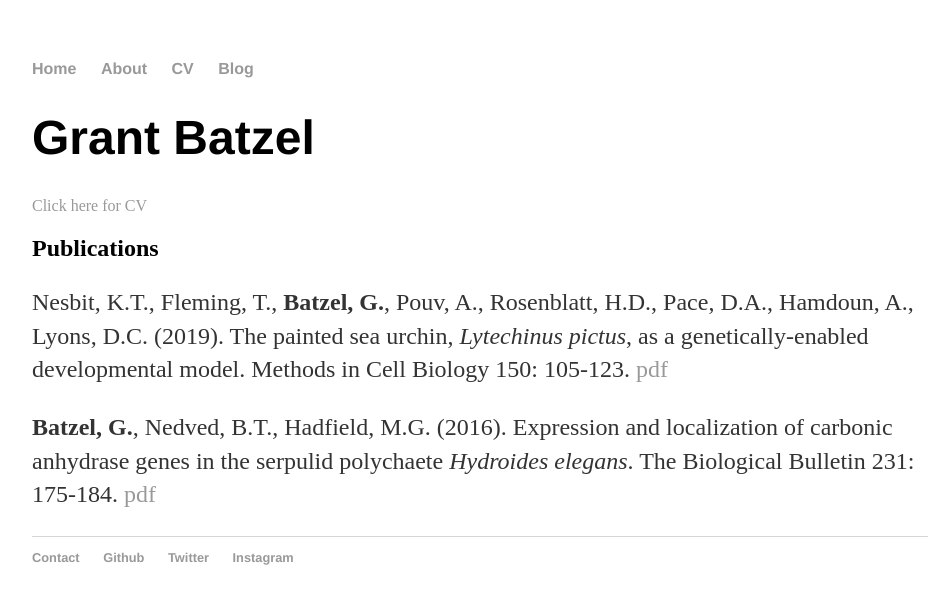
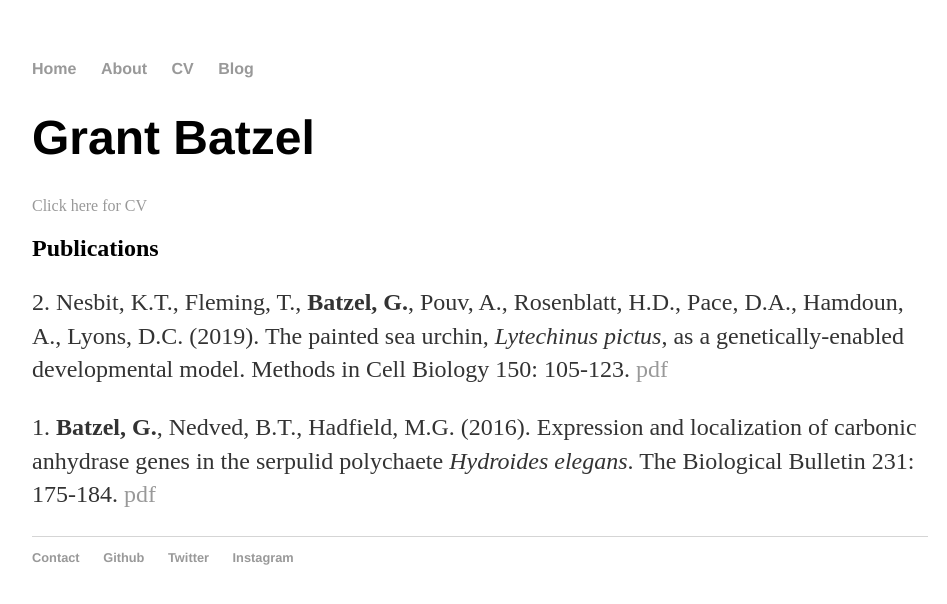
Before and after one commit to gbatzel/gbatzel, a Jekyll site: the page built from cv/index.html, in a window 1280 px wide. Shown: the top 604 px of the page, without its empty margins (160-1107 px from the left). Built offline with Jekyll 4.4.1, drawn with Linux system fonts in a browser that asks for light colours.

Commit message:
Update index.html

```diff
--- a/cv/index.html
+++ b/cv/index.html
@@ -7,8 +7,8 @@
 					<h1>Grant Batzel</h1>
 					<a href="batzel_cv.pdf" class="download" title="Download CV as PDF">Click here for CV</a>
 					<h2>Publications</h2>
-					<p>Nesbit, K.T., Fleming, T., <strong>Batzel, G.</strong>, Pouv, A., Rosenblatt, H.D., Pace, D.A., Hamdoun, A., Lyons, D.C. (2019). The painted sea urchin, <i>Lytechinus pictus</i>, as a genetically-enabled developmental model. Methods in Cell Biology 150: 105-123. <a href="lpictus.pdf" class="download" title="Download pdf">pdf</a><p>
-					<p><strong>Batzel, G.</strong>, Nedved, B.T., Hadfield, M.G. (2016). Expression and localization of carbonic anhydrase genes in the serpulid polychaete <i>Hydroides elegans</i>. The Biological Bulletin 231: 175-184. <a href="helegans.pdf" class="download" title="Download pdf">pdf</a><p>
+					<p>2. Nesbit, K.T., Fleming, T., <strong>Batzel, G.</strong>, Pouv, A., Rosenblatt, H.D., Pace, D.A., Hamdoun, A., Lyons, D.C. (2019). The painted sea urchin, <i>Lytechinus pictus</i>, as a genetically-enabled developmental model. Methods in Cell Biology 150: 105-123. <a href="lpictus.pdf" class="download" title="Download pdf">pdf</a><p>
+					<p>1. <strong>Batzel, G.</strong>, Nedved, B.T., Hadfield, M.G. (2016). Expression and localization of carbonic anhydrase genes in the serpulid polychaete <i>Hydroides elegans</i>. The Biological Bulletin 231: 175-184. <a href="helegans.pdf" class="download" title="Download pdf">pdf</a><p>
 
 
 
```
